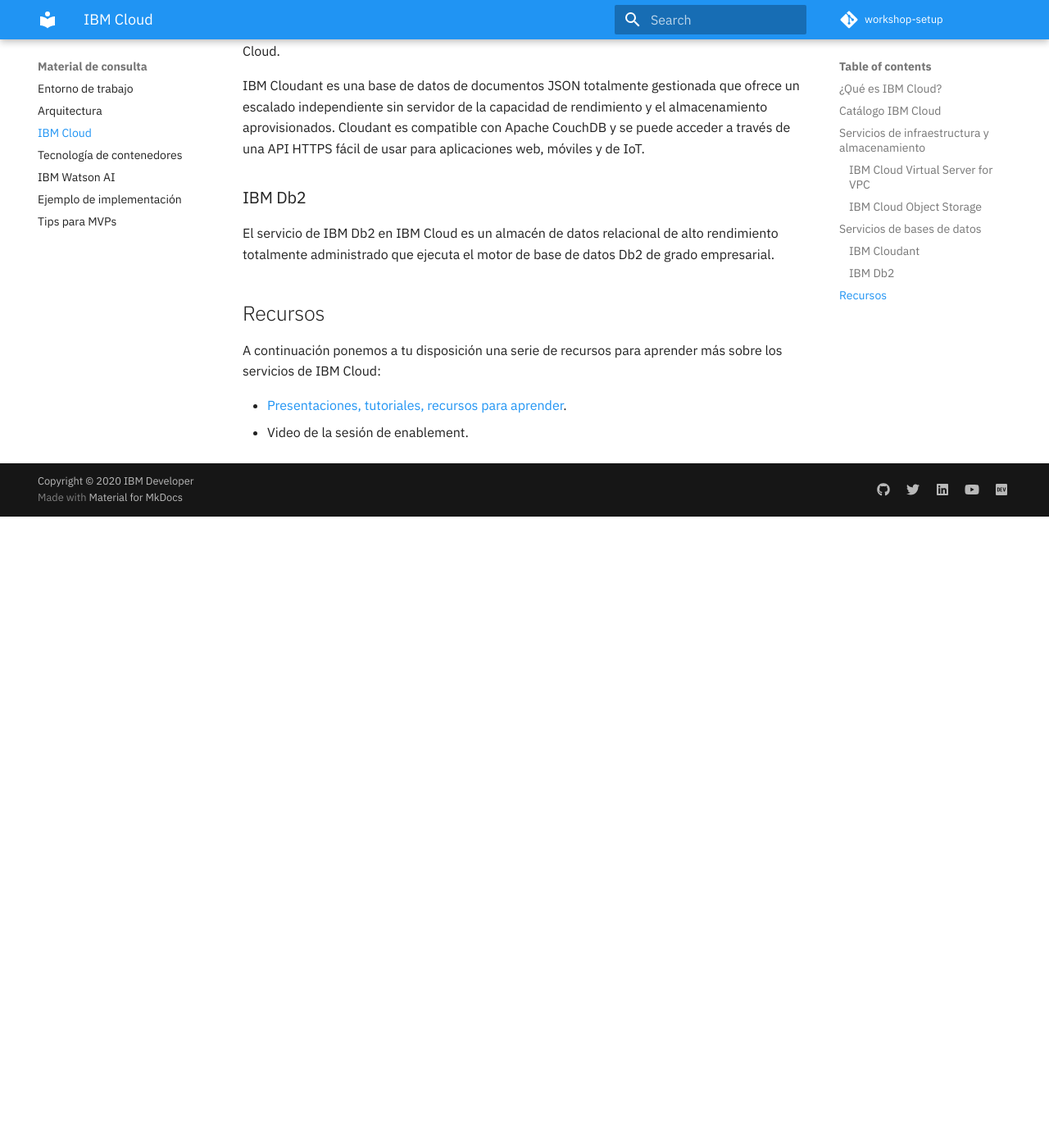
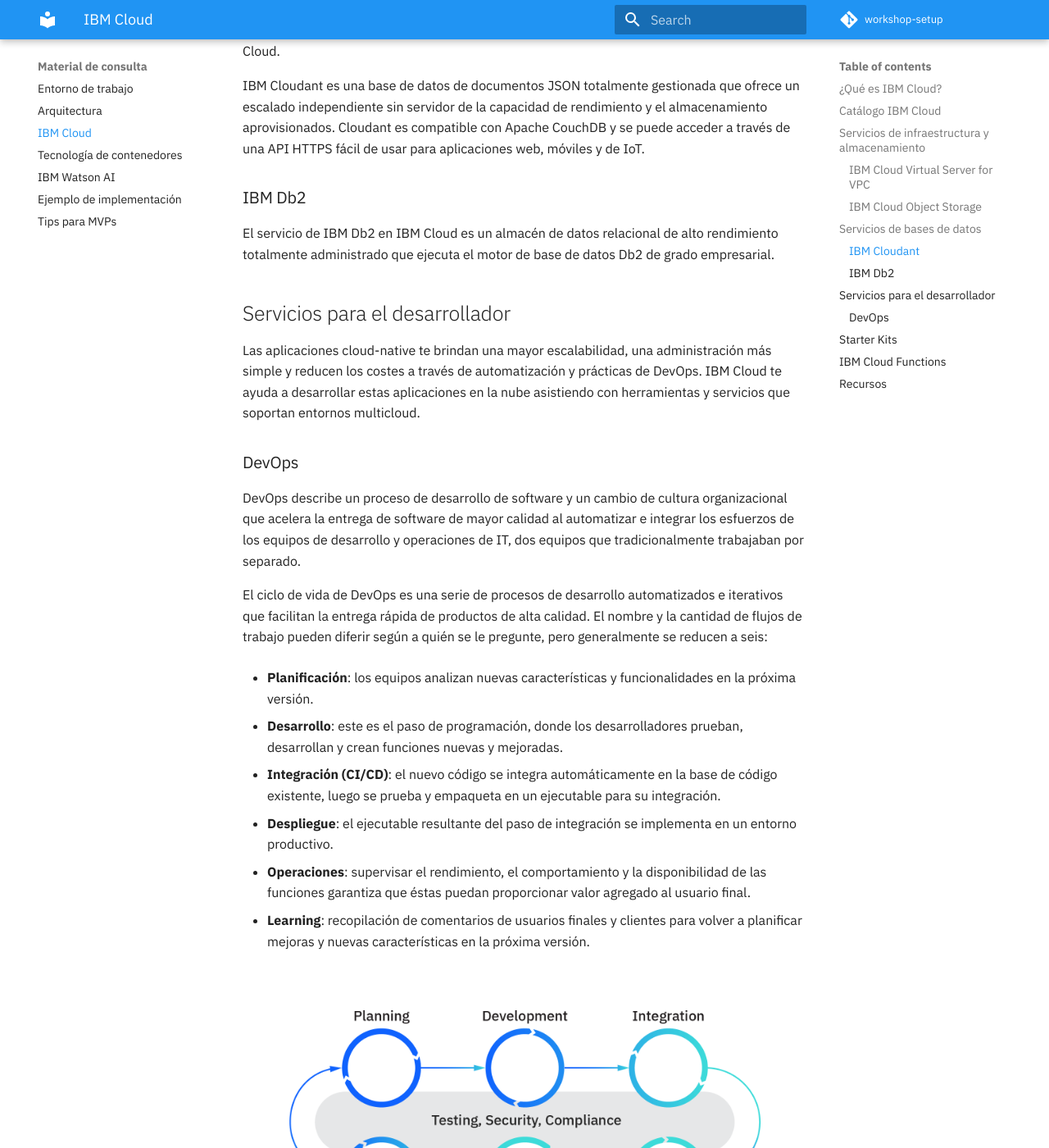
Before and after one commit to IBM/ibm-techallenge-spain, an MkDocs documentation site: the page built from docs/ibmcloud/README.md, in a window 1280 px wide and 1400 px high, scrolled down 4205 px. Shown: the whole window at 82% size. Built offline with MkDocs 1.6.1 and Material for MkDocs 9.7.7, drawn with Linux system fonts in a browser that asks for light colours; comment, search, counter and statistics services are not loaded; before the commit the page ends 4835 px from its top, so only the background shows below that; some of the changed text lies outside the part shown.

Commit message:
Add developer information to IBM Cloud catalog page

```diff
--- a/docs/ibmcloud/README.md
+++ b/docs/ibmcloud/README.md
@@ -44,10 +44,10 @@
 
 Cloud Object Storage ofrece cuatro opciones de clase de almacenamiento para adaptarse a diferentes tipos de cargas de trabajo:
 
-* Smart Tier: coste automático optimizado para datos de cualquier actividad y acceso.
-* Standard: datos activos a los que se accede con frequencia.
-* Vault: datos menos activos a los que se accede una vez al mes.
-* Cold Vault: datos 'fríos' a los que se accede varias veces al año.
+* **Smart Tier**: coste automático optimizado para datos de cualquier actividad y acceso.
+* **Standard**: datos activos a los que se accede con frequencia.
+* **Vault**: datos menos activos a los que se accede una vez al mes.
+* **Cold Vault**: datos 'fríos' a los que se accede varias veces al año.
 
 ![IBM Cloud Storage](../images/ibmcloud-storage.png)
 
@@ -68,13 +68,50 @@
 
 El servicio de IBM Db2 en IBM Cloud es un almacén de datos relacional de alto rendimiento totalmente administrado que ejecuta el motor de base de datos Db2 de grado empresarial.
 
-<!---
-TODO: ## Servicios para el desarrollador
---->
+
+## Servicios para el desarrollador
+
+Las aplicaciones cloud-native te brindan una mayor escalabilidad, una administración más simple y reducen los costes a través de automatización y prácticas de DevOps. IBM Cloud te ayuda a desarrollar estas aplicaciones en la nube asistiendo con herramientas y servicios que soportan entornos multicloud.
+
+### DevOps
+
+DevOps describe un proceso de desarrollo de software y un cambio de cultura organizacional que acelera la entrega de software de mayor calidad al automatizar e integrar los esfuerzos de los equipos de desarrollo y operaciones de IT, dos equipos que tradicionalmente trabajaban por separado.
+
+El ciclo de vida de DevOps es una serie de procesos de desarrollo automatizados e iterativos que facilitan la entrega rápida de productos de alta calidad. El nombre y la cantidad de flujos de trabajo pueden diferir según a quién se le pregunte, pero generalmente se reducen a seis:
+
+- **Planificación**: los equipos analizan nuevas características y funcionalidades en la próxima versión.
+
+- **Desarrollo**: este es el paso de programación, donde los desarrolladores prueban, desarrollan y crean funciones nuevas y mejoradas.
+
+- **Integración (CI/CD)**: el nuevo código se integra automáticamente en la base de código existente, luego se prueba y empaqueta en un ejecutable para su integración.
+
+- **Despliegue**: el ejecutable resultante del paso de integración se implementa en un entorno productivo.
+
+- **Operaciones**: supervisar el rendimiento, el comportamiento y la disponibilidad de las funciones garantiza que éstas puedan proporcionar valor agregado al usuario final.
+
+- **Learning**: recopilación de comentarios de usuarios finales y clientes para volver a planificar mejoras y nuevas características en la próxima versión.
+
+![IBM Cloud DevOps](../images/ibmcloud-devops.png)
+
+IBM Cloud Continuous Delivery proporciona un conjunto básico de herramientas para cualquier cadena de DevSecOps.
+
+## Starter Kits
+
+Un starter kit es un patrón de aplicación que se puede integrar con servicios para generar un activo listo para producción. Los starter kits son excelentes para ensamblar dinámicamente un aplicación de producción basica que esté lista para la implementación en la nube.
+
+![IBM Cloud Starter Kits](../images/ibmcloud-starter-kit.png)
+
+## IBM Cloud Functions
+
+Basada en Apache OpenWhisk, IBM Cloud Functions es una plataforma de programación de funciones como servicio (FaaS) políglota para desarrollar código ligero que se ejecuta de forma escalable bajo demanda. Con IBM Cloud Functions, puedes utilizar tu lenguaje de programación favorito. Éste se ejecuta bajo demanda con solicitudes de API basadas en HTTP desde aplicaciones o en respuesta a servicios y eventos de terceros.
 
 ## Recursos
 
 A continuación ponemos a tu disposición una serie de recursos para aprender más sobre los servicios de IBM Cloud:
 
-* [Presentaciones, tutoriales, recursos para aprender](https://ibm.box.com/s/nagrn4mwkj0jzsxhcti0y8x7cs2xx0i2).
+* [Introducción a IBM Cloud](https://ibm.box.com/s/nagrn4mwkj0jzsxhcti0y8x7cs2xx0i2).
+* Recursos y tutoriales de IBM Cloud.
+* [IBM Cloud Continuous Delivery](https://cloud.ibm.com/docs/ContinuousDelivery?topic=ContinuousDelivery-getting-started).
+* [Creando una app con un starter kit](https://cloud.ibm.com/docs/apps?topic=apps-tutorial-starterkit).
+* [Empezando con IBM Cloud Functions](https://cloud.ibm.com/docs/openwhisk?topic=openwhisk-getting-started).
 * Video de la sesión de enablement.
```
Also changed, not shown: docs/arquitectura/README.md (+3 -1 lines), docs/entorno/README.md (+2 -1 lines), docs/images/ibmcloud-devops.png (added), docs/images/ibmcloud-starter-kit.png (added).
